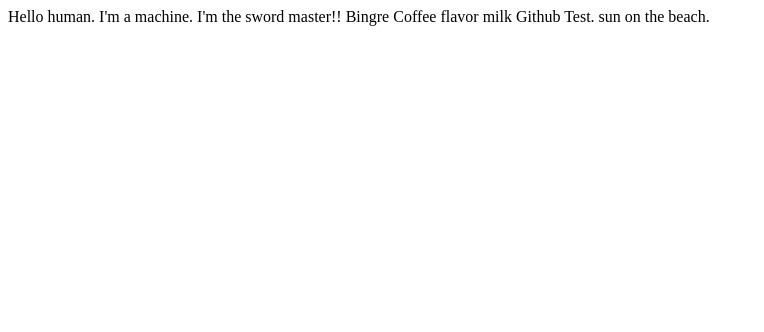
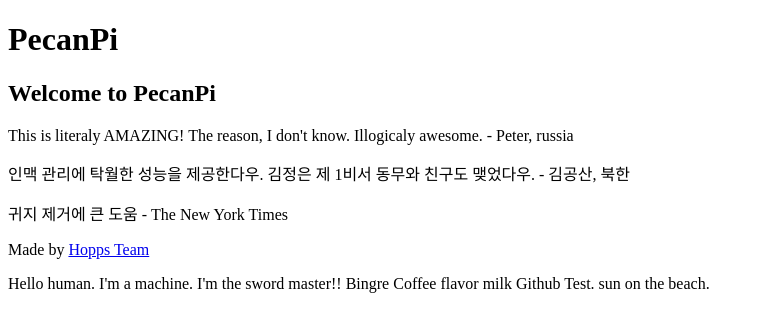
Before and after one commit to kevinOriginal/PecanPi, a plain HTML site: page index.html in a window 1280 px wide. Shown: the whole page, without its empty margins (0-764 px from the left). Drawn offline with Linux system fonts and the light colour scheme.

Commit message:
No kidding, Yes Serious

```diff
--- a/index.html
+++ b/index.html
@@ -1,9 +1,24 @@
 <!DOCTYPE html>
 <html>
     <head>
-        <title>RingDing</title>
+        <title>PecanPi</title>
     </head>
     <body>
+        <header class="header">
+            <h1>PecanPi</h1>
+        </header>
+
+        <div class = "main">
+            <h2>Welcome to PecanPi</h2>
+            <p>This is literaly AMAZING! The reason, I don't know. Illogicaly awesome. - Peter, russia</p>
+            <p>인맥 관리에 탁월한 성능을 제공한다우. 김정은 제 1비서 동무와 친구도 맺었다우. - 김공산, 북한</p>
+            <p>귀지 제거에 큰 도움 - The New York Times</p>
+        </div>
+
+        <footer>
+            <p id="signiture">Made by <a href="#">Hopps Team</a></p>
+
+        </footer>
         Hello human.
         I'm a machine.
         I'm the sword master!!
```
